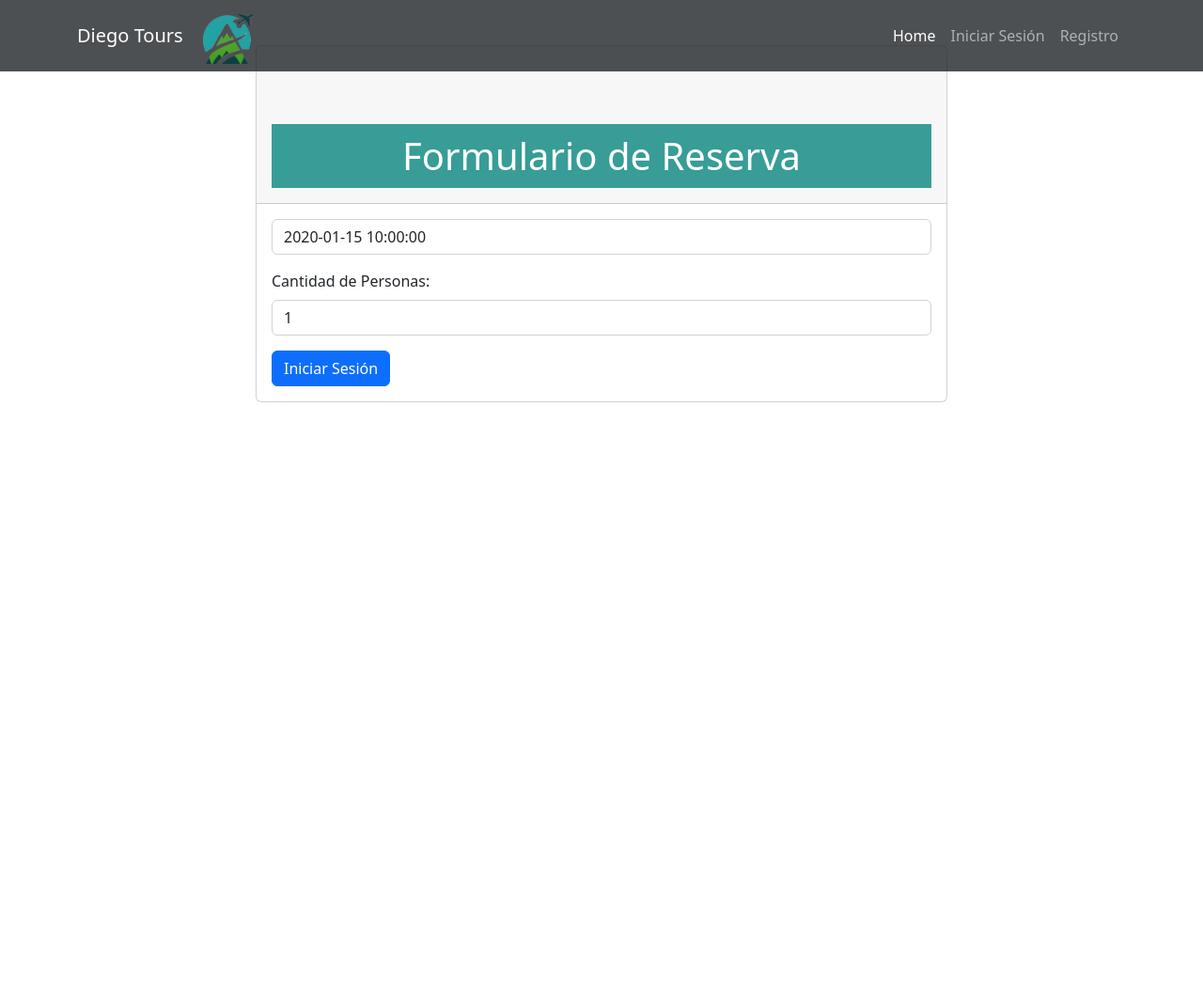
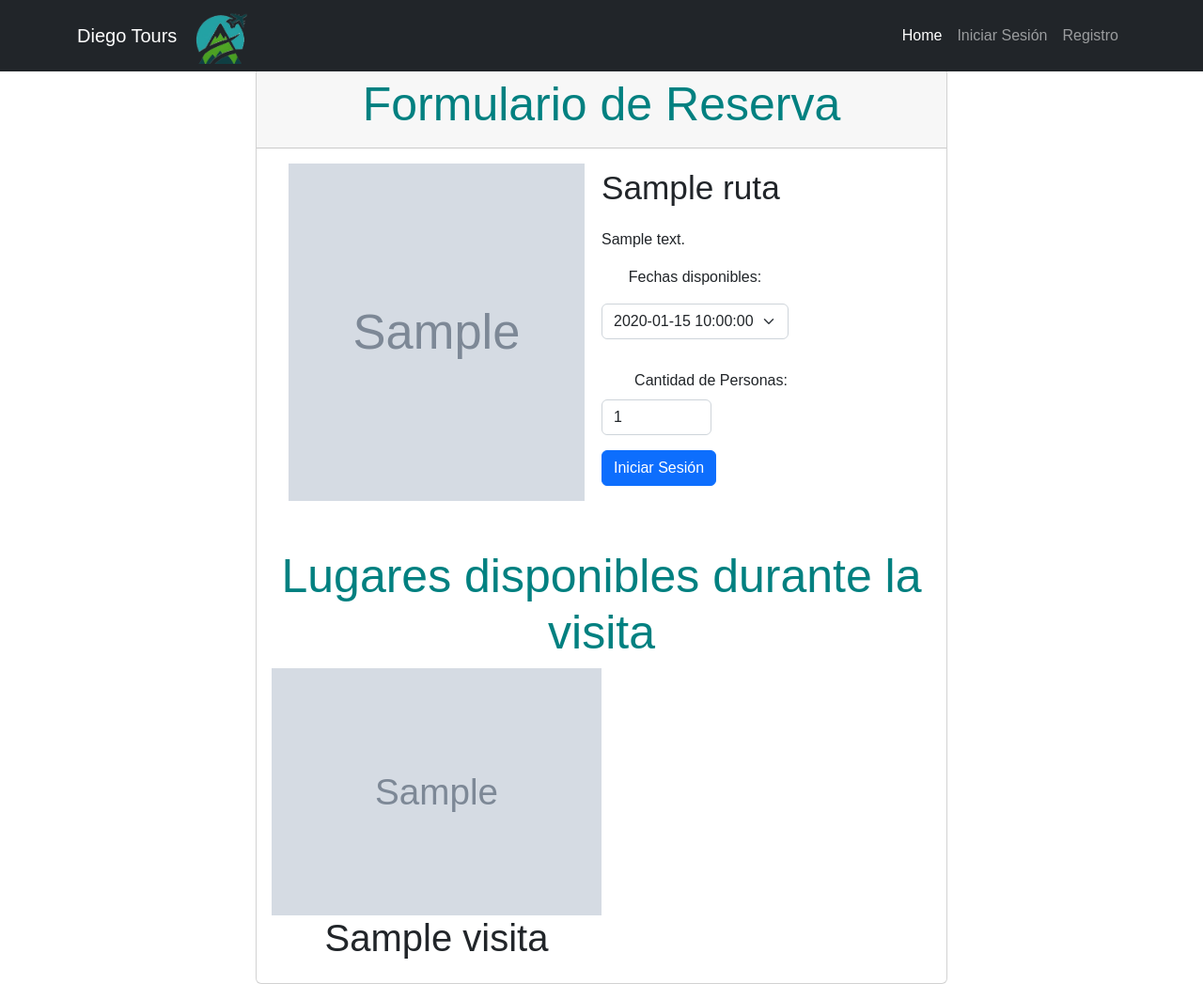
Before and after one commit to DiegoGG3/ProyectoTour, a Symfony app: template templates/formulario_reserva.html.twig in a window 1280 px wide. Shown: the whole page at 94% size. Before the commit the page ends 428 px from the top, so only its background shows below. Run offline with Twig, Linux system fonts and the light colour scheme; the template is opened without the code that fills it: most values are stand-ins (such as "Sample title", 1, 10 or a date in 2020); grey boxes marked "Sample" are stand-in pictures; style sheets or scripts are compiled from the project's sources; some libraries are stand-ins or nearby versions.

Commit message:
commit css

```diff
--- a/src/Controller/Admin/DashboardController.php
+++ b/src/Controller/Admin/DashboardController.php
@@ -12,6 +12,7 @@ use App\Entity\Tour;
 use EasyCorp\Bundle\EasyAdminBundle\Config\Action;
 use EasyCorp\Bundle\EasyAdminBundle\Config\Crud;
 use EasyCorp\Bundle\EasyAdminBundle\Config\Actions;
+use EasyCorp\Bundle\EasyAdminBundle\Config\Assets;
 use EasyCorp\Bundle\EasyAdminBundle\Config\Dashboard;
 use EasyCorp\Bundle\EasyAdminBundle\Config\MenuItem;
 use EasyCorp\Bundle\EasyAdminBundle\Controller\AbstractDashboardController;
@@ -30,6 +31,11 @@ class DashboardController extends AbstractDashboardController
     {
         return Dashboard::new()
             ->setTitle('Free Tour');
+    }
+
+    public function configureAssets(): Assets{
+        return Assets::new()
+            ->addCssFile('css/easyAdmin.css');
     }
 
     public function configureMenuItems(): iterable
--- a/src/Controller/FormularioReservaController.php
+++ b/src/Controller/FormularioReservaController.php
@@ -24,9 +24,12 @@ class FormularioReservaController extends AbstractController
     }
 
     $toursPorRuta = $Ruta->getTours();
+    $visitas = $Ruta->getVisitas();
 
     return $this->render('formulario_reserva.html.twig', [
         'toursPorRuta' => $toursPorRuta,
+        'ruta' => $Ruta,
+        'visitas' => $visitas
     ]);
 }
 
--- a/src/Controller/GuiaTour.php
+++ b/src/Controller/GuiaTour.php
@@ -16,10 +16,12 @@ class GuiaTour extends AbstractController
     {
         $guia = $entityManager->getRepository(User::class)->findBy(['id' => $idGuia]);
         $tours = $entityManager->getRepository(Tour::class)->findBy(['guia' => $guia]);
+        // $Ruta = $entityManager->getRepository(Ruta::class)->find($tours[0]->getCodRuta());
 
 
         return $this->render('guia_tours.html.twig', [
             'tours' => $tours,
+            // 'ruta' => $Ruta
         ]);
     }
 }
--- a/templates/formulario_reserva.html.twig
+++ b/templates/formulario_reserva.html.twig
@@ -1,4 +1,4 @@
-{% extends 'base.html.twig' %}
+{# {% extends 'base.html.twig' %} #}
 
 {% block title %}
     Diego Tours
@@ -11,9 +11,22 @@
     <script src="{{ asset('js/reserva.js') }}"></script>
 
     <link rel="icon" type="image/x-icon" href="{{ asset('images/logo.png') }}" />
-    <link href="{{ asset('css/styles.css') }}" rel="stylesheet" />
-    <link href="{{ asset('css/jquery-ui.css') }}" rel="stylesheet" />
-    <link href="{{ asset('styles/reservas.css') }}" rel="stylesheet" />
+    <!-- Bootstrap CSS -->
+    <link href="https://cdn.jsdelivr.net/npm/bootstrap@5.2.3/dist/css/bootstrap.min.css" rel="stylesheet">
+    <!-- CSS personalizado -->
+    <style>
+        body {
+            font-family: 'Arial', sans-serif;
+        }
+
+        .card-header h1 {
+            font-size: 1.5rem;
+        }
+
+        #datosRuta p {
+            font-size: 1rem;
+        }
+    </style>
 {% endblock %}
 
 {% block body %}
@@ -55,28 +68,51 @@
         <div class="col-lg-8">
             <div class="card">
                 <div class="card-header">
-                    <h1 class="text-center">Formulario de Reserva</h1>
+                    <h1 class="text-center" style="color: teal; font-size: 50px; font-family: fantasy;">Formulario de Reserva</h1>
                 </div>
                 <div class="card-body">
+                    <div id="datosRuta" class="text-center" style="display: grid;  grid-template-columns: 50% 50%;">
+                        <div>
+                            <img src="{{ asset('fotos_ruta/' ~ ruta.foto) }}" alt="{{ ruta.nombre }}" class="fotoRuta img-fluid" style="width: 90%; height: 100%;">
+                        </div>
+                        <div style="display: flex; flex-direction: column; align-items: flex-start;">
+                            <p style="font-size: 2.2rem;">{{ruta.nombre}}</p>
+                            <p style="font-size: 1rem;">{{ruta.descripcion | raw}}</p>
+                            <div class="mb-3">
+                                <p>Fechas disponibles: </p>
+                                <select name="tour_id" class="form-select mb-3">
                                     {% for tour in toursPorRuta %}
-                        <form class="reserva-form" method="post">
-                            <input type="hidden" class="idTour" name="tour_id" value="{{ tour.id }}">
-                            <input type="text" name="fecha_hora" value="{{ tour.fechaHora|date('Y-m-d H:i:s') }}" class="form-control mb-3" readonly>
+                                        <option value="{{ tour.id }}">{{ tour.fechaHora|date('Y-m-d H:i:s') }}</option>
+                                    {% endfor %}
+                                </select>
+                            </div>
                             <div class="mb-3">
                                 <label for="cantidad_personas" class="form-label">Cantidad de Personas:</label>
-                                <input type="number" class="form-control cantidad-personas" name="cantidad_personas" min="1" value="1">
+                                <input type="number" style="width: 50%" class="form-control cantidad-personas" name="cantidad_personas" min="1" value="1">
                             </div>
+                            <form class="reserva-form" method="post">
                                 {% if app.user %}
                                     <input type="hidden" class="idUser" name="idUser" value="{{ app.user.id }}">
-                                <button type="submit" class="btn btn-primary btn-block">Enviar Reserva</button>
+                                    <button type="submit" class="btn btn-primary btn-block" style="padding: 10px 20px; background-color: rgb(55, 157, 150); color: white; border: none; border-radius: 4px; cursor: pointer; box-shadow: 4px 4px 8px -4px teal;">Enviar Reserva</button>
                                 {% else %}
                                     <a class="btn btn-primary btn-block" href="{{ path('app_login') }}">Iniciar Sesión</a>
                                 {% endif %}
                             </form>
+                        </div>
+
+                        <h1 class="text-center" style="margin-top: 50px; width: 200%; color: teal; font-size: 50px; font-family: fantasy;">Lugares disponibles durante la visita</h1>
+                        <br>
+                        {% for visita in visitas %}
+                        <div>
+                            <img src="{{ asset('fotos_visita/' ~ visita.foto) }}" alt="{{ visita.nombre }}" class="fotoRuta img-fluid">
+
+                            <h1>{{ visita.nombre }}</h1>
+                        </div>
                         {% endfor %}
                     </div>
                 </div>
             </div>
         </div>
     </div>
+</div>
 {% endblock %}
--- a/templates/formulario_tour.html.twig
+++ b/templates/formulario_tour.html.twig
@@ -76,7 +76,7 @@
             </div>
             <div class="mb-3">
                 <label for="recaudacion" class="form-label">Recaudación</label>
-                <input type="number" class="form-control" id="recaudacion">
+                <input type="number" class="form-control" id="recaudacion" min="0">
             </div>
             <button type="button" class="btn btn-primary" onclick="guardarAsistentes()">Guardar</button>
         </form>
```
Also changed, not shown: assets/css/easyAdmin.css (added, +33 -0 lines), assets/styles/app.css (+22 -7 lines), assets/styles/listado.css (+22 -16 lines), templates/valoracion.html.twig (+13 -5 lines), public/fotos_informe/ed6c3aa3b1862d32b81fbebdaaf30bd5.jpg (added), public/images/evaluar.jpg (added). Lines whose indentation alone changed are shown as unchanged.
